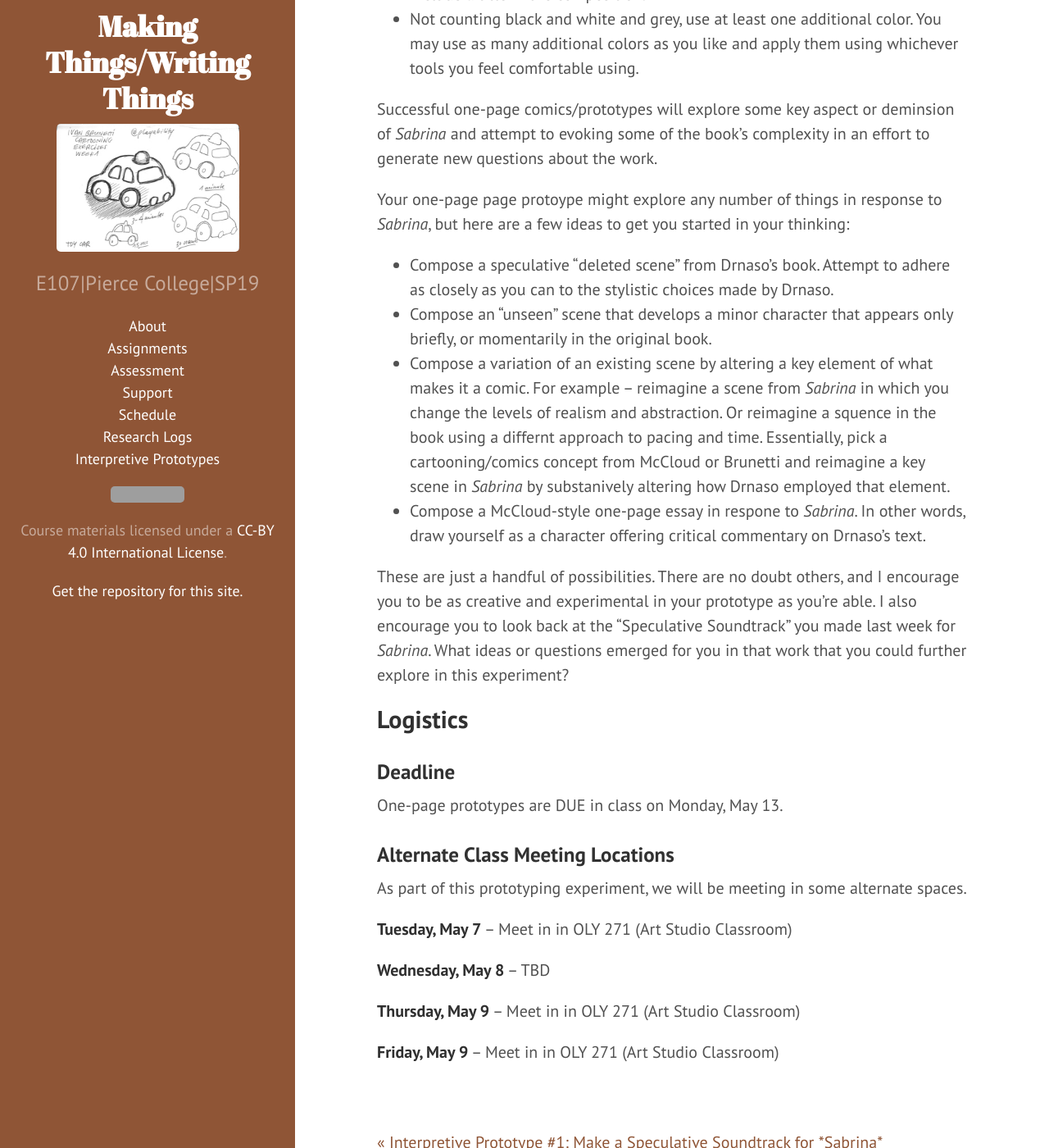
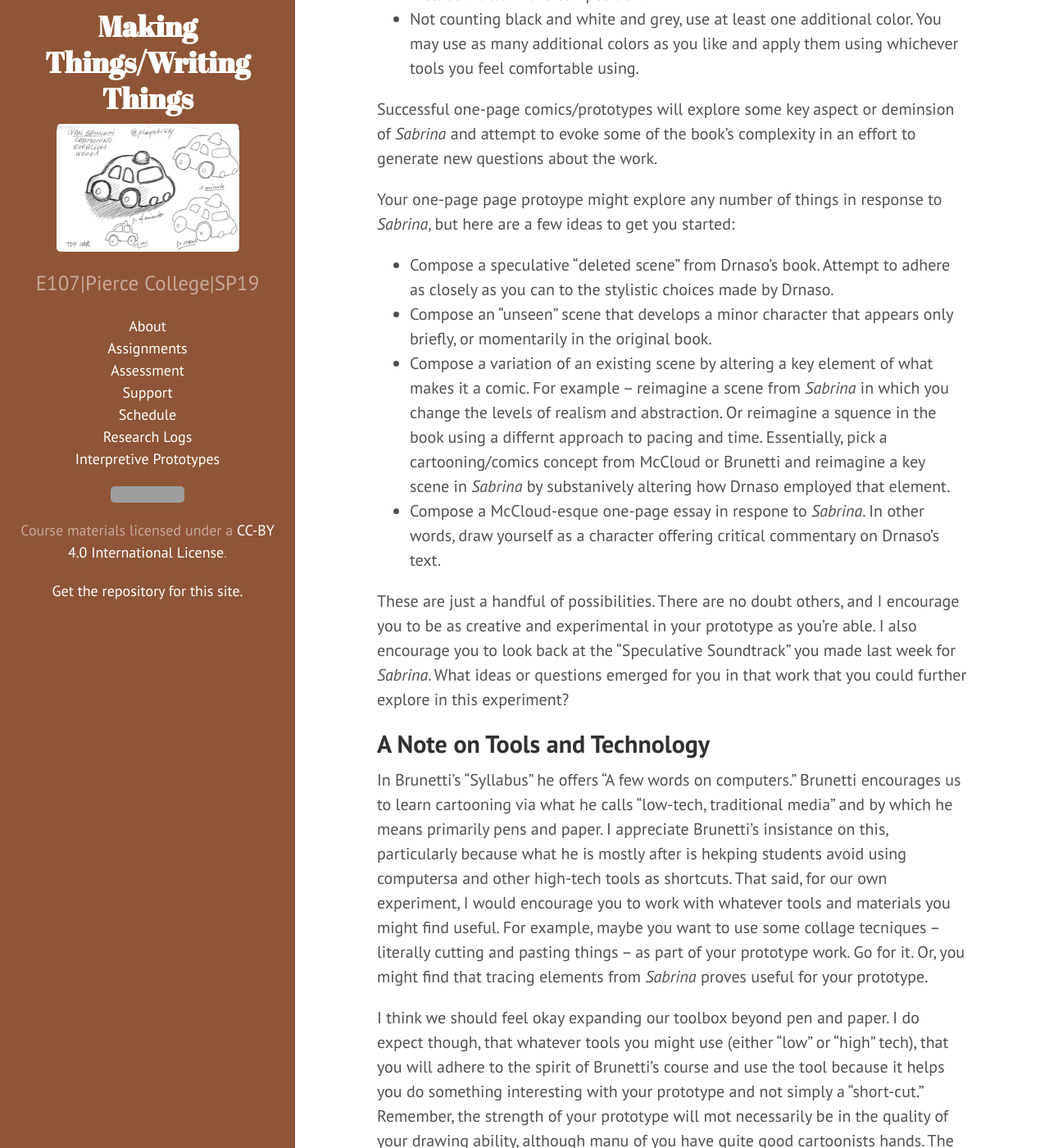
Before and after one commit to jloan/e107v2, a Jekyll site: the page built from _posts/2019-05-06-one-page-sabrina.md, in a window 1280 px wide and 1400 px high, scrolled down 1062 px. Shown: the whole window at 82% size. Built offline with Jekyll 4.4.1, drawn with Linux system fonts in a browser that asks for light colours; some of the changed text lies outside the part shown; grey boxes are pictures that could not be loaded.

Commit message:
Update 2019-05-06-one-page-sabrina.md

```diff
--- a/_posts/2019-05-06-one-page-sabrina.md
+++ b/_posts/2019-05-06-one-page-sabrina.md
@@ -27,16 +27,22 @@ The general guidelines will remain the same.
 * Include a title in the composition.
 * Not counting black and white and grey, use at least one additional color. You may use as many additional colors as you like and apply them using whichever tools you feel comfortable using.
 
-Successful one-page comics/prototypes will explore some key aspect or deminsion of *Sabrina* and attempt to evoking some of the book's complexity in an effort to generate new questions about the work.
+Successful one-page comics/prototypes will explore some key aspect or deminsion of *Sabrina* and attempt to evoke some of the book's complexity in an effort to generate new questions about the work.
 
-Your one-page page protoype might explore any number of things in response to *Sabrina*, but here are a few ideas to get you started in your thinking:
+Your one-page page protoype might explore any number of things in response to *Sabrina*, but here are a few ideas to get you started:
 
 * Compose a speculative "deleted scene" from Drnaso's book. Attempt to adhere as closely as you can to the stylistic choices made by Drnaso.
 * Compose an "unseen" scene that develops a minor character that appears only briefly, or momentarily in the original book.
 * Compose a variation of an existing scene by altering a key element of what makes it a comic. For example -- reimagine a scene from *Sabrina* in which you change the levels of realism and abstraction. Or reimagine a squence in the book using a differnt approach to pacing and time. Essentially, pick a cartooning/comics concept from McCloud or Brunetti and reimagine a key scene in *Sabrina* by substanively altering how Drnaso employed that element.
-* Compose a McCloud-style one-page essay in respone to *Sabrina*. In other words, draw yourself as a character offering critical commentary on Drnaso's text.
+* Compose a McCloud-esque one-page essay in respone to *Sabrina*. In other words, draw yourself as a character offering critical commentary on Drnaso's text.
 
 These are just a handful of possibilities. There are no doubt others, and I encourage you to be as creative and experimental in your prototype as you're able. I also encourage you to look back at the "Speculative Soundtrack" you made last week for *Sabrina*. What ideas or questions emerged for you in that work that you could further explore in this experiment?
+
+## A Note on Tools and Technology
+
+In Brunetti's "Syllabus" he offers "A few words on computers." Brunetti encourages us to learn cartooning via what he calls "low-tech, traditional media" and by which he means primarily pens and paper. I appreciate Brunetti's insistance on this, particularly because what he is mostly after is hekping students avoid using computersa and other high-tech tools as shortcuts. That said, for our own experiment, I would encourage you to work with whatever tools and materials you might find useful. For example, maybe you want to use some collage tecniques -- literally cutting and pasting things -- as part of your prototype work. Go for it. Or, you might find that tracing elements from *Sabrina* proves useful for your prototype.
+
+I think we should feel okay expanding our toolbox beyond pen and paper. I do expect though, that whatever tools you might use (either "low" or "high" tech), that you will adhere to the spirit of Brunetti's course and use the tool because it helps you do something interesting with your prototype and not simply a "short-cut." Remember, the strength of your prototype will mot necessarily be in the quality of your drawing ability, although manu of you have quite good cartoonists hands. The strength of your prototype will be in the complexity of its ideas in responding to *Sabrina*.
 
 ## Logistics
 
```
